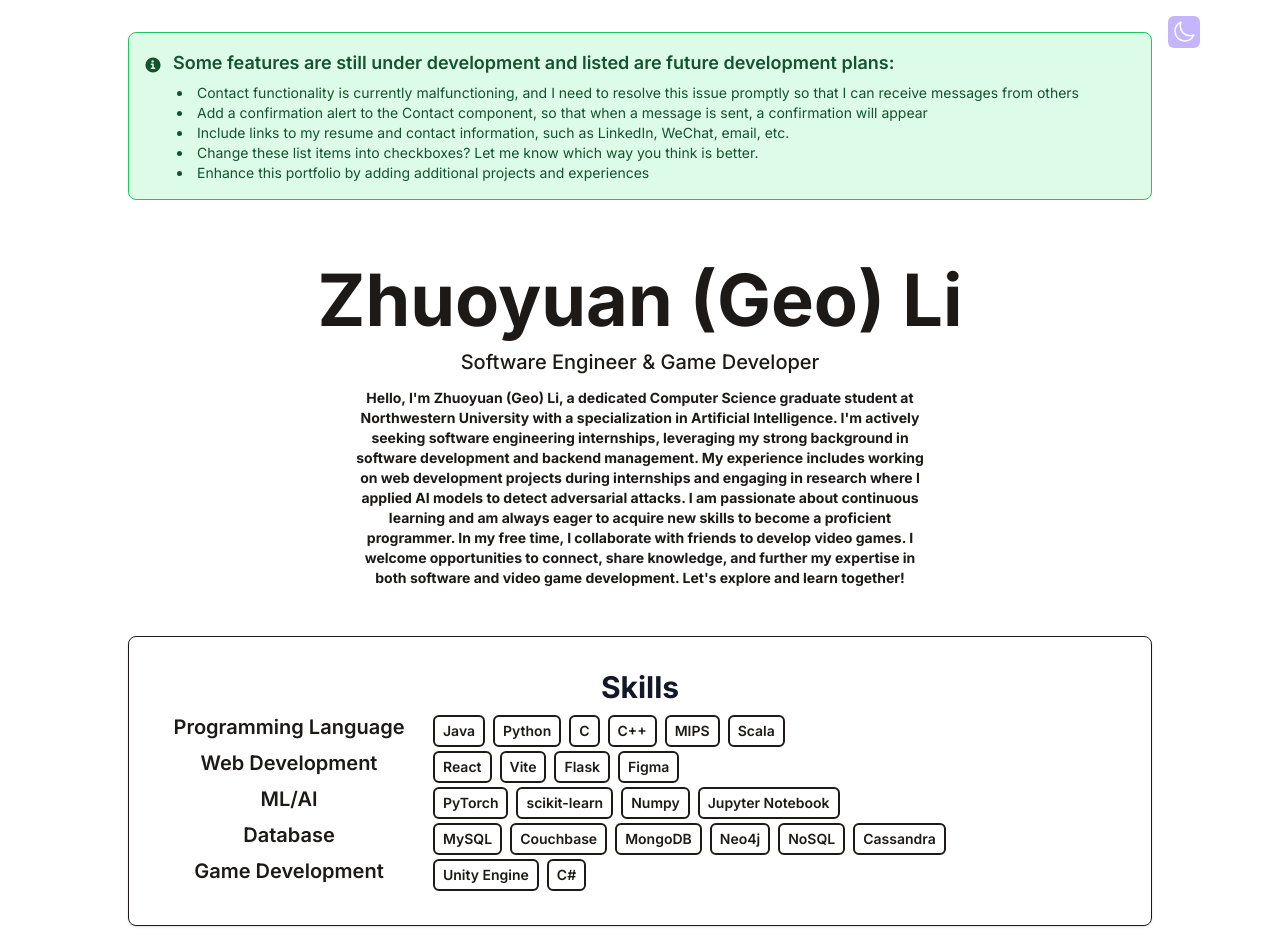
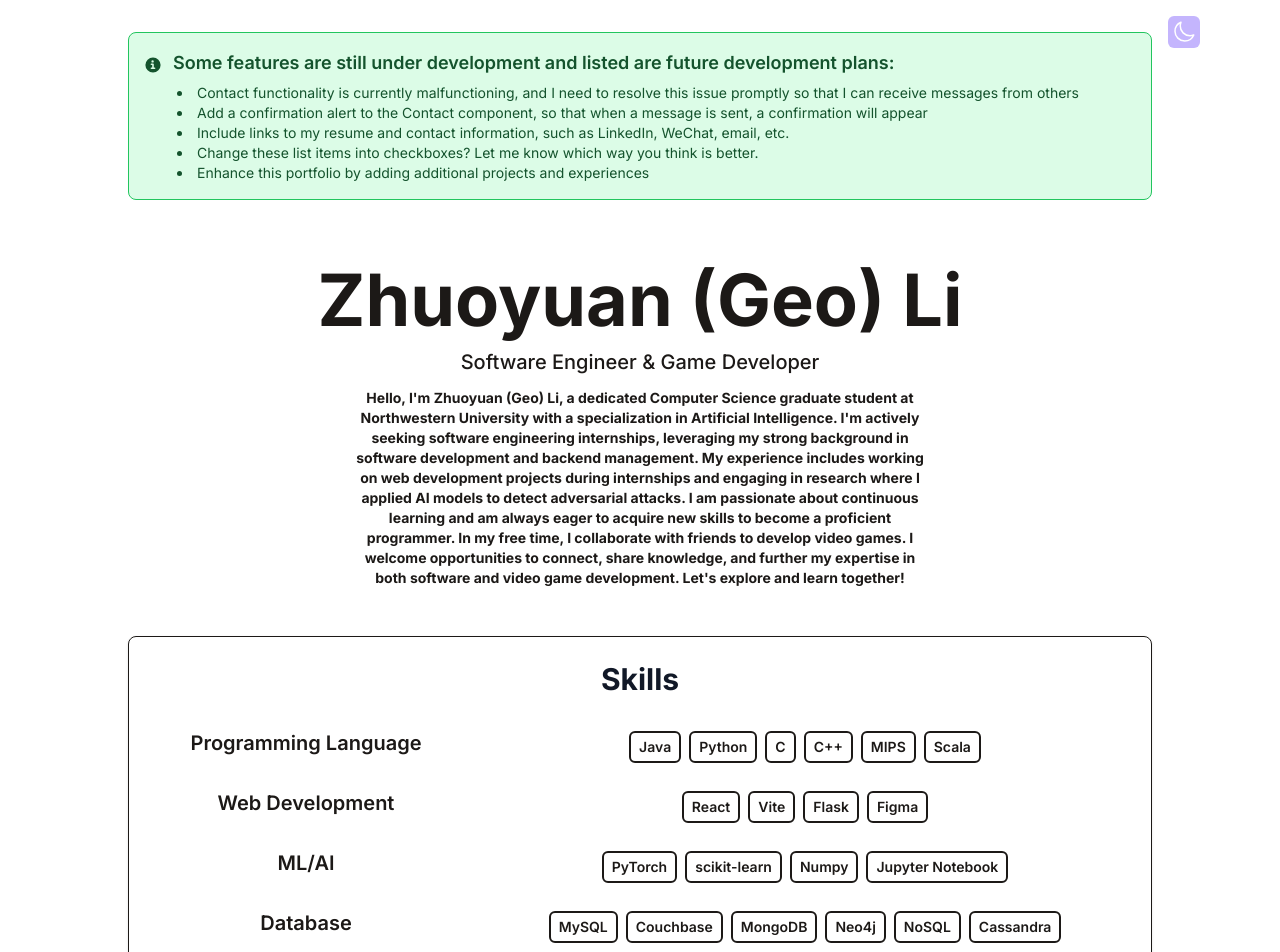
Before and after one commit to Geo-Li/Geo-Portfolio, a React (Vite) app: page / in a window 1280 px wide. Shown: the top 952 px of the page. Built offline with nearby package versions, Linux system fonts and the light colour scheme.

Commit message:
Adjusted Skills spacing

```diff
--- a/src/components/Skill.jsx
+++ b/src/components/Skill.jsx
@@ -9,11 +9,11 @@ const Skill = () => {
       <div
         className="w-full text-center
                  border border-stone-900
-                 rounded-lg shadow sm:p-8
-               dark:border-white"
+                 rounded-lg shadow sm:p-6
+               dark:border-white p-4"
       >
         <h5
-          className="mb-2 text-2xl md:text-3xl font-bold
+          className="mb-4 md:mb-8 text-2xl md:text-3xl font-bold
                    text-gray-900 dark:text-white"
         >
           Skills
--- a/src/components/SkillItem.jsx
+++ b/src/components/SkillItem.jsx
@@ -2,15 +2,15 @@ import React from "react";
 
 const SkillItem = ({ category, sets }) => {
   return (
-    <div className="flex flex-row items-center gap-2">
+    <div className="grid grid-cols-3 items-center gap-4 mb-4">
       <h3
-        className="w-64 text-lg md:text-xl dark:text-white
-                   mb-1 md:mb-2 mr-1 md:mr-2 font-semibold flex-shrink-0"
+        className="col-span-1 text-lg md:text-xl dark:text-white
+                   mb-2 md:mb-4 mr-1 md:mr-2 font-semibold"
       >
         {category}
       </h3>
       <div
-        className="flex flex-wrap gap-2 flex-row
+        className="col-span-2 flex flex-wrap gap-2
                    items-center justify-center
                    text-xs md:text-sm dark:text-white"
       >
@@ -20,7 +20,7 @@ const SkillItem = ({ category, sets }) => {
             className="inline-flex items-center
                        justify-center px-2 py-1
                        font-semibold border-2
-                       dark:border-white
+                       dark:border-white mb-2
                        border-stone-900 rounded-md"
           >
             {item}
```
